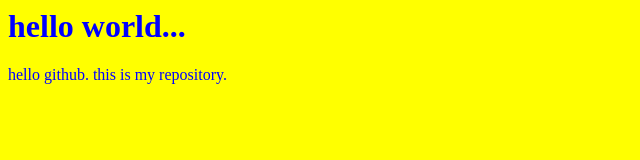
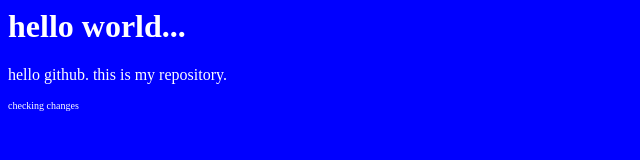
Before and after one commit to nanditagaurr/my_portfolio, a plain HTML site: page index.html in a window 1280 px wide. Shown: the whole page, without its empty margins (0-640 px from the left). Drawn offline with Linux system fonts and the light colour scheme.

Commit message:
checking

```diff
--- a/index.html
+++ b/index.html
@@ -1,9 +1,10 @@
 <html>
-<body bgcolor="yellow">
-	<font color="blue">
+<body bgcolor="blue">
+	<font color="white">
 	<h1>hello world...</h1>
 	<p>hello github.
 	this is my repository.</p>
+	<font size="1">checking changes</font>
 </font>
 </body>
 </html>
```
